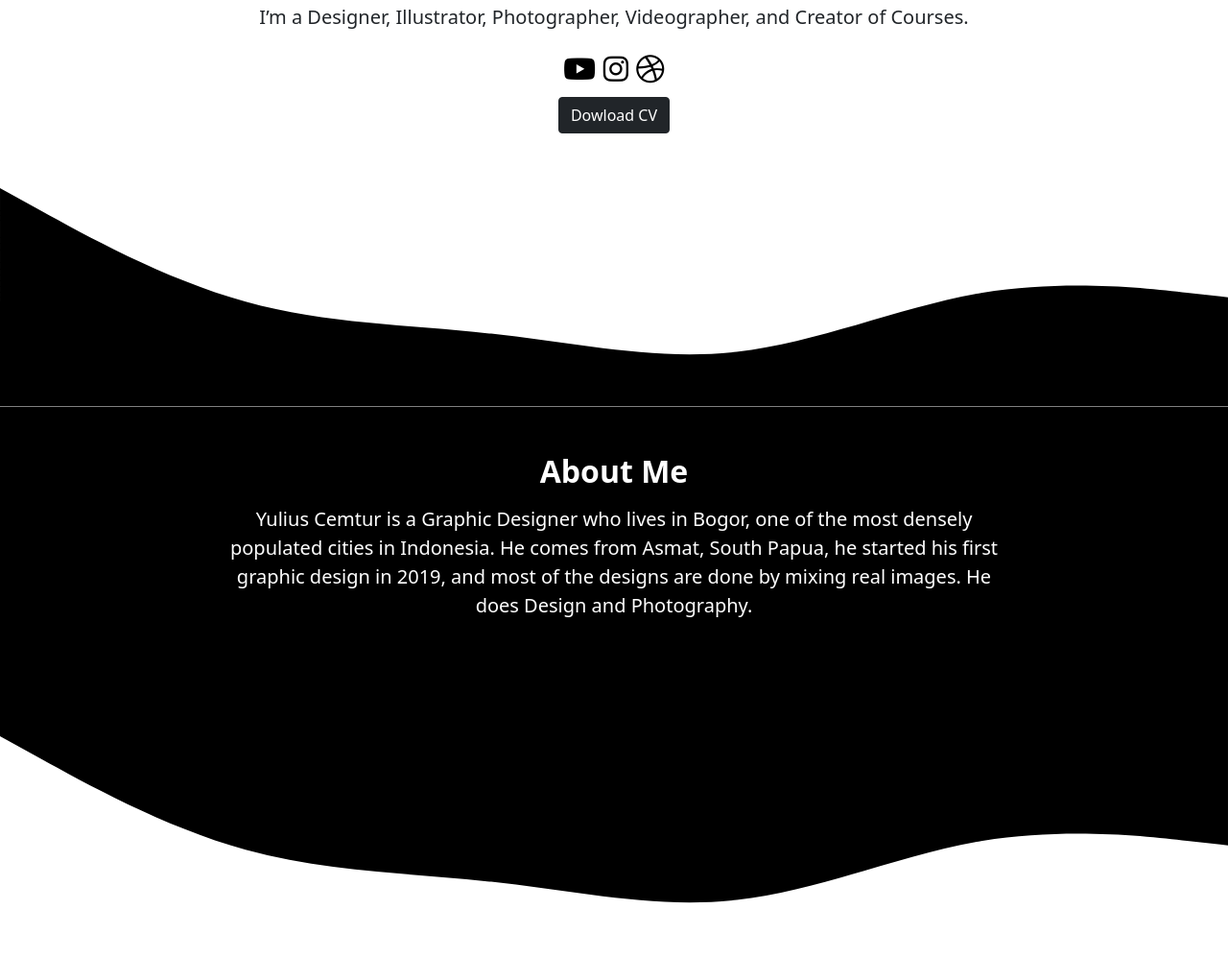
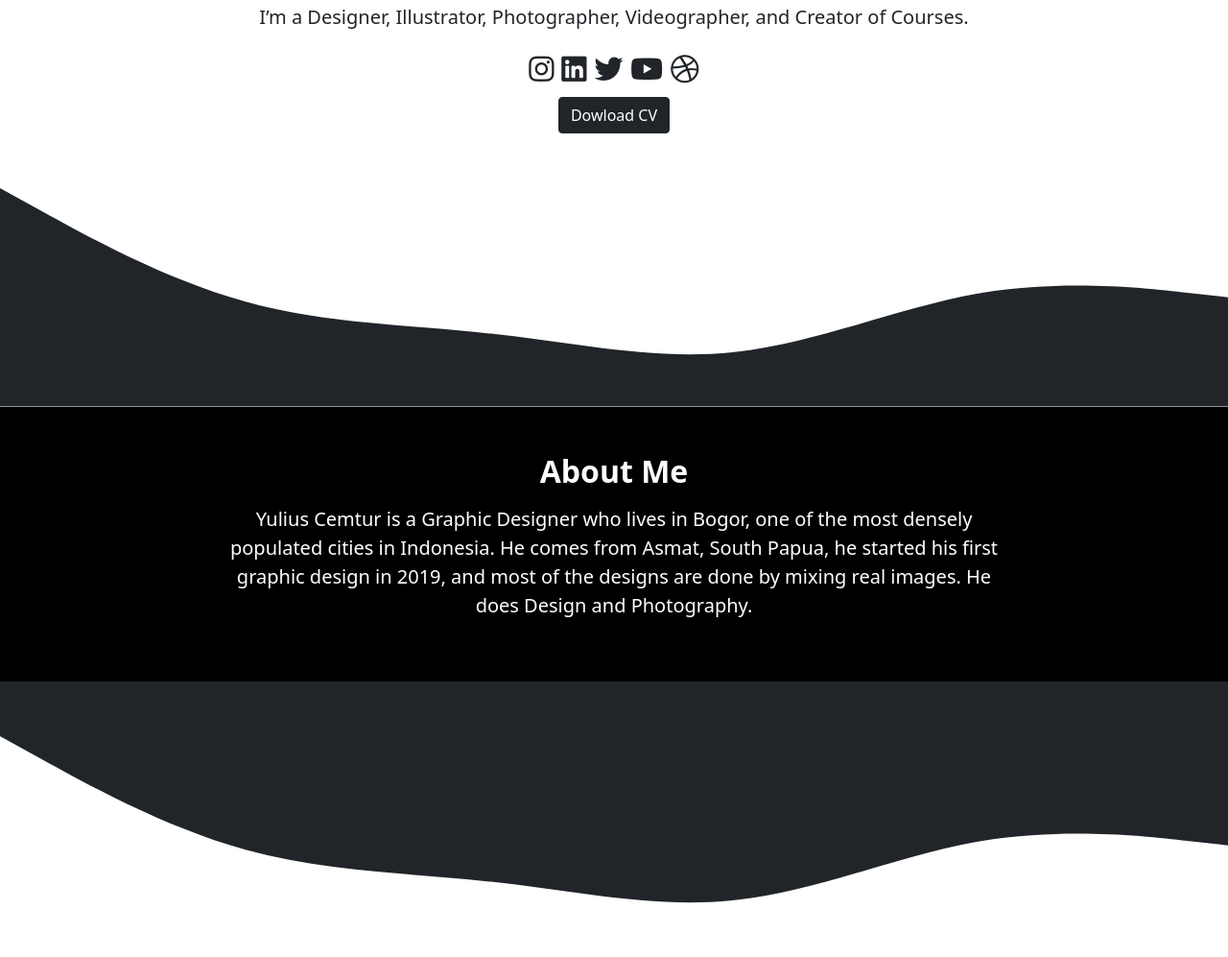
Before and after one commit to Cemturpits/belajarwebb, a plain HTML site: page index.html in a window 1280 px wide. Shown: the part 360-1357 px from the top of the page at 96% size. Drawn offline with nearby package versions, Linux system fonts and the light colour scheme.

Commit message:
Update index.html

```diff
--- a/index.html
+++ b/index.html
@@ -61,15 +61,17 @@
  <p class="lead">I’m a Designer, Illustrator, Photographer, Videographer, and Creator of Courses.</p>
 
  <div class="container text-center">
-    <a href="https://www.youtube.com/@cemtur"><i class="fa-brands fa-youtube" style="color: #000000;"></i></a>
-    <a href="#"><i class="fa-brands fa-instagram"style="color: #000000;"></i></a>
-    <a href="https://cemturpits.github.io"><i class="fa-brands fa-dribbble"style="color: #000000;"></i></a>
+    <a href="#"><i class="fa-brands fa-instagram"style="color: #212529;"></i></a>
+    <a href="https://cemturpits.github.io"><i class="fa-brands fa-linkedin"style="color: #212529;"></i></a>
+    <a href="https://cemturpits.github.io"><i class="fa-brands fa-twitter"style="color: #212529;"></i></a>
+    <a href="https://www.youtube.com/@cemtur"><i class="fa-brands fa-youtube" style="color: #212529;"></i></a>
+    <a href="https://cemturpits.github.io"><i class="fa-brands fa-dribbble"style="color: #212529;"></i></a>
   </div>
 
  <!-- Link CV -->
  <a class="btn btn-dark" href="https://drive.google.com/file/d/1BsZaJ-cbFi_IXUuOuW70AXbtkOt6GI7q/view?usp=sharing" role="button">Dowload CV</a>
 
-<svg xmlns="http://www.w3.org/2000/svg" viewBox="0 0 1440 320"><path fill="#000000" fill-opacity="1" d="M0,64L48,90.7C96,117,192,171,288,197.3C384,224,480,224,576,234.7C672,245,768,267,864,256C960,245,1056,203,1152,186.7C1248,171,1344,181,1392,186.7L1440,192L1440,320L1392,320C1344,320,1248,320,1152,320C1056,320,960,320,864,320C768,320,672,320,576,320C480,320,384,320,288,320C192,320,96,320,48,320L0,320Z"></path></svg>
+<svg xmlns="http://www.w3.org/2000/svg" viewBox="0 0 1440 320"><path fill="#212529" fill-opacity="1" d="M0,64L48,90.7C96,117,192,171,288,197.3C384,224,480,224,576,234.7C672,245,768,267,864,256C960,245,1056,203,1152,186.7C1248,171,1344,181,1392,186.7L1440,192L1440,320L1392,320C1344,320,1248,320,1152,320C1056,320,960,320,864,320C768,320,672,320,576,320C480,320,384,320,288,320C192,320,96,320,48,320L0,320Z"></path></svg>
 </section>
 <!-- Akhir Jumbotron -->
 
@@ -89,7 +91,7 @@
 </div>
 
 </section>
-<svg xmlns="http://www.w3.org/2000/svg" viewBox="0 0 1440 320"><path fill="#000000" fill-opacity="1" d="M0,64L48,90.7C96,117,192,171,288,197.3C384,224,480,224,576,234.7C672,245,768,267,864,256C960,245,1056,203,1152,186.7C1248,171,1344,181,1392,186.7L1440,192L1440,0L1392,0C1344,0,1248,0,1152,0C1056,0,960,0,864,0C768,0,672,0,576,0C480,0,384,0,288,0C192,0,96,0,48,0L0,0Z"></path></svg>
+<svg xmlns="http://www.w3.org/2000/svg" viewBox="0 0 1440 320"><path fill="#212529" fill-opacity="1" d="M0,64L48,90.7C96,117,192,171,288,197.3C384,224,480,224,576,234.7C672,245,768,267,864,256C960,245,1056,203,1152,186.7C1248,171,1344,181,1392,186.7L1440,192L1440,0L1392,0C1344,0,1248,0,1152,0C1056,0,960,0,864,0C768,0,672,0,576,0C480,0,384,0,288,0C192,0,96,0,48,0L0,0Z"></path></svg>
 <!-- Akhir Aboute -->
 
 <!-- Awal Projek -->
@@ -148,7 +150,7 @@
 
 </div>
  </section>
-<svg xmlns="http://www.w3.org/2000/svg" viewBox="0 0 1440 320"><path fill="#000000" fill-opacity="1" d="M0,64L48,90.7C96,117,192,171,288,197.3C384,224,480,224,576,234.7C672,245,768,267,864,256C960,245,1056,203,1152,186.7C1248,171,1344,181,1392,186.7L1440,192L1440,320L1392,320C1344,320,1248,320,1152,320C1056,320,960,320,864,320C768,320,672,320,576,320C480,320,384,320,288,320C192,320,96,320,48,320L0,320Z"></path></svg>
+<svg xmlns="http://www.w3.org/2000/svg" viewBox="0 0 1440 320"><path fill="#212529" fill-opacity="1" d="M0,64L48,90.7C96,117,192,171,288,197.3C384,224,480,224,576,234.7C672,245,768,267,864,256C960,245,1056,203,1152,186.7C1248,171,1344,181,1392,186.7L1440,192L1440,320L1392,320C1344,320,1248,320,1152,320C1056,320,960,320,864,320C768,320,672,320,576,320C480,320,384,320,288,320C192,320,96,320,48,320L0,320Z"></path></svg>
 <!-- Akhir Projek -->
 
 
@@ -183,7 +185,7 @@
        </div>
  </div>
  </section>
- <svg xmlns="http://www.w3.org/2000/svg" viewBox="0 0 1440 320"><path fill="#000000" fill-opacity="1" d="M0,64L48,90.7C96,117,192,171,288,197.3C384,224,480,224,576,234.7C672,245,768,267,864,256C960,245,1056,203,1152,186.7C1248,171,1344,181,1392,186.7L1440,192L1440,0L1392,0C1344,0,1248,0,1152,0C1056,0,960,0,864,0C768,0,672,0,576,0C480,0,384,0,288,0C192,0,96,0,48,0L0,0Z"></path></svg>
+ <svg xmlns="http://www.w3.org/2000/svg" viewBox="0 0 1440 320"><path fill="#212529" fill-opacity="1" d="M0,64L48,90.7C96,117,192,171,288,197.3C384,224,480,224,576,234.7C672,245,768,267,864,256C960,245,1056,203,1152,186.7C1248,171,1344,181,1392,186.7L1440,192L1440,0L1392,0C1344,0,1248,0,1152,0C1056,0,960,0,864,0C768,0,672,0,576,0C480,0,384,0,288,0C192,0,96,0,48,0L0,0Z"></path></svg>
  <!-- Akhir contact -->
 
 
```
